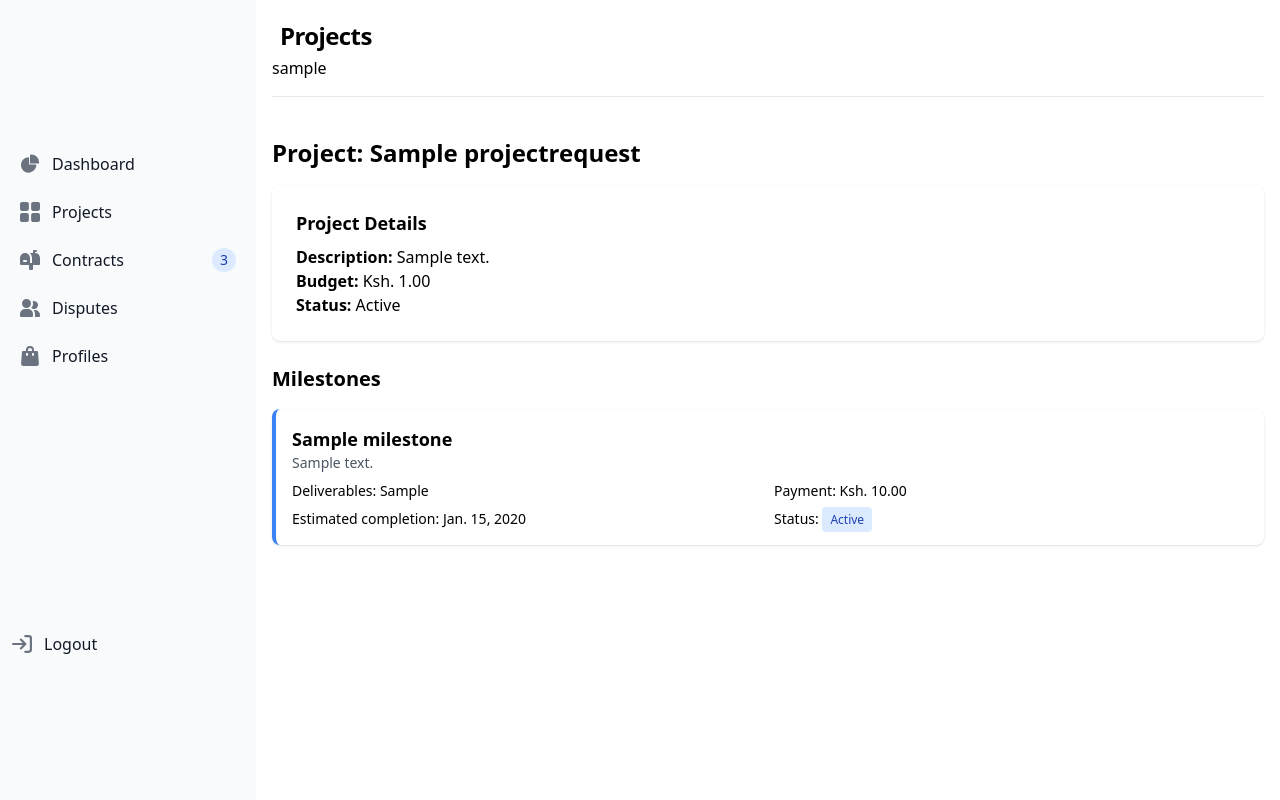
After one commit to NestaNdereva23/PesaCrow, a Django app: page /projects/milestones/1/ in a window 1280 px wide. The commit adds this page. Run offline with Django 5.2, Linux system fonts and the light colour scheme; a user stored in the database is signed in; tables that the repository leaves empty hold one stand-in row (values such as "Sample post"); some libraries are stand-ins or nearby versions.

Commit message:
Implement milestone verification for project requests
- Create view for client milestone verification to handle milestones added by developer
- Add client_milestone page to handle projects && milestones view
- Add URL patterns for milestone verification
- Fix dynamic handle of projects requests page and developer projects request page
- Add verify field in ProjectRequest model to check if project is approved or not
- Add verify milestone in developer page to notify client and save project && milestones
- Add email notification from dev to client when project is marked for verification
- Updated client project request to view all added milestones
- Add url handling for client for newly create milestones

```diff
--- a/projects/models.py
+++ b/projects/models.py
@@ -15,6 +15,7 @@ class ProjectRequest(models.Model):
     project_description = models.TextField(max_length=1000)
     status = models.CharField(max_length=255, choices=PROJECT_STATUS, default="Pending")
     budget = models.DecimalField(decimal_places=2, max_digits=12, null=True)
+    verified = models.BooleanField(default=False)
     requirements = models.CharField(max_length=255)
     created_at = models.DateTimeField(auto_now_add=True)
     updated_at = models.DateTimeField(auto_now=True)
--- /dev/null
+++ b/projects/templates/projects/client_milestones.html
@@ -0,0 +1,59 @@
+{% load static %} {% include "sidebar.html" %} {% block content %}
+
+<div class="p-4 sm:ml-64">
+  <p class="text-2xl m-2 font-semibold tracking-tight leading-none text-black">
+    Projects
+  </p>
+  {{user.username}}
+  <hr class="h-px my-4 bg-gray-200 border-0 dark:bg-gray-700" />
+
+<div class="container mx-auto py-6">
+    <h2 class="text-2xl font-bold mb-4">Project: {{ project.title }}</h2>
+
+    <div class="bg-white rounded-lg shadow p-6 mb-6">
+        <h3 class="text-lg font-semibold mb-2">Project Details</h3>
+        <p><strong>Description:</strong> {{ project.project_description }}</p>
+        <p><strong>Budget:</strong> Ksh. {{ project.budget }}</p>
+        <p><strong>Status:</strong> {{ project.status }}</p>
+    </div>
+
+    <h3 class="text-xl font-bold mb-4">Milestones</h3>
+
+    {% if milestones %}
+        <div class="space-y-4">
+            {% for milestone in milestones %}
+                <div class="bg-white rounded-lg shadow p-4 border-l-4 {% if milestone.status == 'Completed' %}border-green-500{% elif milestone.status == 'Active' %}border-blue-500{% else %}border-gray-300{% endif %}">
+                    <h4 class="font-semibold text-lg">{{ milestone.title }}</h4>
+                    <p class="text-sm text-gray-600 mb-2">{{ milestone.description }}</p>
+
+                    <div class="grid grid-cols-2 gap-2 text-sm">
+                        <div>
+                            <span class="font-medium">Deliverables:</span>
+                            <span>{{ milestone.deliverables }}</span>
+                        </div>
+                        <div>
+                            <span class="font-medium">Payment:</span>
+                            <span>Ksh. {{ milestone.payment_amount }}</span>
+                        </div>
+                        <div>
+                            <span class="font-medium">Estimated completion:</span>
+                            <span>{{ milestone.estimated_completion }}</span>
+                        </div>
+                        <div>
+                            <span class="font-medium">Status:</span>
+                            <span class="px-2 py-1 rounded text-xs {% if milestone.status == 'Completed' %}bg-green-100 text-green-800{% elif milestone.status == 'Active' %}bg-blue-100 text-blue-800{% else %}bg-gray-100 text-gray-800{% endif %}">
+                                {{ milestone.status }}
+                            </span>
+                        </div>
+                    </div>
+                </div>
+            {% endfor %}
+        </div>
+    {% else %}
+        <div class="bg-gray-50 p-4 rounded-lg text-center">
+            <p>No milestones have been created for this project yet.</p>
+        </div>
+    {% endif %}
+</div>
+    </div>
+{% endblock %}
--- a/projects/urls.py
+++ b/projects/urls.py
@@ -12,4 +12,6 @@ urlpatterns = [
 
     path("developer/projects/milestones/<int:milestone_id>/edit/", views.edit_milestone, name="edit_milestone"),
 
+    path("milestones/<int:id>/", views.client_milestone_verification, name="client_verify_milestone"),
+
 ]
--- a/projects/views.py
+++ b/projects/views.py
@@ -53,67 +53,74 @@ def accept_project(request, project_id):
 #client project request handling
 def projectrequest(request):
     user = request.user
-    form = ProjectRequestForm(data=request.POST)
+    if user.userprofile.role_type == 'Developer':
+        return developers_projects(request)
+    elif user.userprofile.role_type == 'Client':
 
-    #handle clients project request form
-    if request.method == "POST":
-        if form.is_valid():
-            project_request = form.save(commit=False)
-            project_request.user = request.user
-            project_request.save()
+        form = ProjectRequestForm(data=request.POST)
 
-            #Send email notification to recipient
-            subject = f'New project request: {project_request.title}'
-            message = f'''
+        #handle clients project request form
+        if request.method == "POST":
+            if form.is_valid():
+                project_request = form.save(commit=False)
+                project_request.user = request.user
+                project_request.save()
 
-            Hello,
+                #Send email notification to recipient
+                subject = f'New project request: {project_request.title}'
+                message = f'''
 
-            You have received a new project request from {request.user.username}.
+                Hello,
 
-            Project Details:
-            Title: {project_request.title}
-            Description: {project_request.project_description}
-            Budget: Ksh. {project_request.budget}
+                You have received a new project request from {request.user.username}.
 
-            Please login to your dashboard to view more details and respond.
+                Project Details:
+                Title: {project_request.title}
+                Description: {project_request.project_description}
+                Budget: Ksh. {project_request.budget}
 
-            Best regards,
-            PesaCrow Team
-            '''
+                Please login to your dashboard to view more details and respond.
 
-            send_mail(
-                subject,
-                message,
-                settings.DEFAULT_FROM_EMAIL,
-                [project_request.receiver_email],
-                fail_silently=False,
-            )
+                Best regards,
+                PesaCrow Team
+                '''
 
-            #handle success message
-            messages.success(request, "Project request sent successfully!")
+                send_mail(
+                    subject,
+                    message,
+                    settings.DEFAULT_FROM_EMAIL,
+                    [project_request.receiver_email],
+                    fail_silently=False,
+                )
 
-            return redirect(reverse("home:dashboard"))
+                #handle success message
+                messages.success(request, "Project request sent successfully!")
+
+                return redirect(reverse("home:dashboard"))
+            else:
+                print(form.errors)
+                messages.error(request, "Project request not sent")
+                return redirect(reverse('projects:projectrequest'))
         else:
-            print(form.errors)
-            messages.error(request, "Project request not sent")
-            return redirect(reverse('projects:projectrequest'))
-    else:
-        form= ProjectRequestForm(instance=user)
+            form= ProjectRequestForm(instance=user)
 
-    #filter sent project request
-    client_projectrequests = ProjectRequest.objects.filter(user=request.user)
+        #filter sent project request
+        client_project = get_object_or_404(ProjectRequest, sender_email=request.user.email)
+        project = ProjectRequest.objects.filter(id=client_project.id)
 
+        # handle projects for client and developer differently
 
-    context = {
-        "form":form,
-        "client_projectrequests": client_projectrequests,
-    }
+        if client_project.sender_email == user.email:
+            client_projectrequests = ProjectRequest.objects.filter(sender_email=user.email)
 
-    #handle projects for client and developer differently
-    if user.userprofile.role_type == 'Client':
-        return render(request, "projects/projectrequest.html", context)
-    elif user.userprofile.role_type == 'Developer':
-        return developers_projects(request)
+            context = {
+                "form":form,
+                "project": project,
+                "client_projectrequests": client_projectrequests,
+            }
+
+            return render(request, "projects/projectrequest.html", context)
+
 
 
 def create_milestones(request, project_id):
@@ -157,6 +164,24 @@ def create_milestones(request, project_id):
             "project": project
         })
 
+    #notify client contract is finished
+    if request.method == 'POST' and "verify_milestones" in request.POST and project.verified == False:
+        #send notification email to sender/client
+        send_mail(
+            subject=f'Milestone Verification for Project: {project.title}',
+            message=
+            f'''Hello, the developer {request.user.email} has added milestones to '{project.title}'.
+            Visit your project dashboard to verify that the milestones align within your scope.
+            . If it aligns click on approve button to generate a contract else communicate with the developer until every milestone aligns
+             .''',
+            from_email=settings.DEFAULT_FROM_EMAIL,
+            recipient_list=[project.sender_email],
+            fail_silently=False,
+        )
+        return redirect(reverse('home:dashboard'))
+    else:
+        return HttpResponseForbidden("Something went wrong when sending notification")
+
     #default page load
     context = {
         "milestones":milestones,
@@ -185,3 +210,21 @@ def edit_milestone(request, milestone_id):
 
     form = EditMilestoneForm(instance=milestone)
     return render(request, "projects/partials/edit_milestone_form.html", {"form": form, "milestone": milestone})
+
+
+def client_milestone_verification(request, id):
+    user = request.user
+    project = get_object_or_404(ProjectRequest, id=id)
+
+    # Get milestones for this project
+    milestones = Milestone.objects.filter(project=project).order_by('order_number')
+
+    # Check if user is the sender of this project request
+    if project.sender_email != user.email:
+        return HttpResponseForbidden("You don't have permission to view these milestones")
+
+    # If we get here, user is authorized to see the milestones
+    return render(request, "projects/client_milestones.html", {
+        "project": project,
+        "milestones": milestones
+    })
```
Also changed, not shown: projects/templates/projects/milestones.html (+13 -0 lines), projects/templates/projects/projectrequest.html (+16 -0 lines), projects/migrations/0009_projectrequest_verified.py (added).
